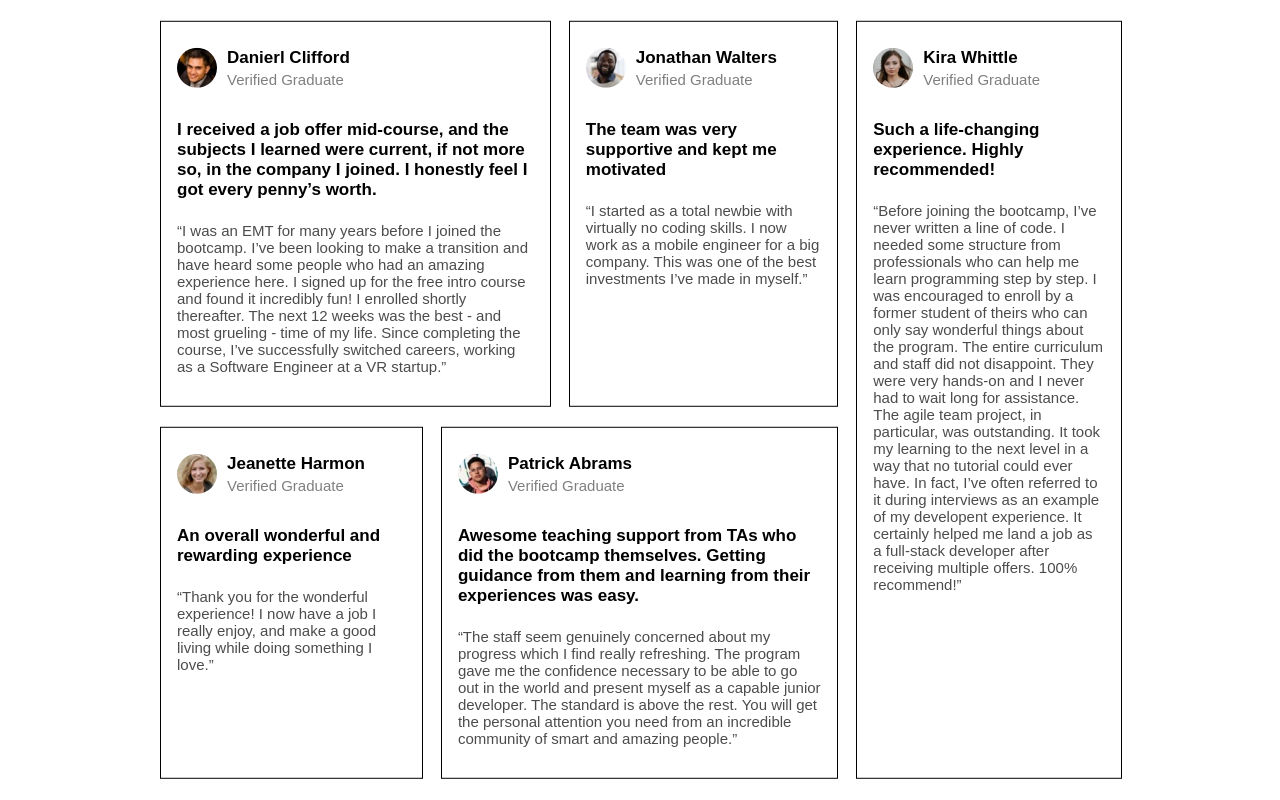
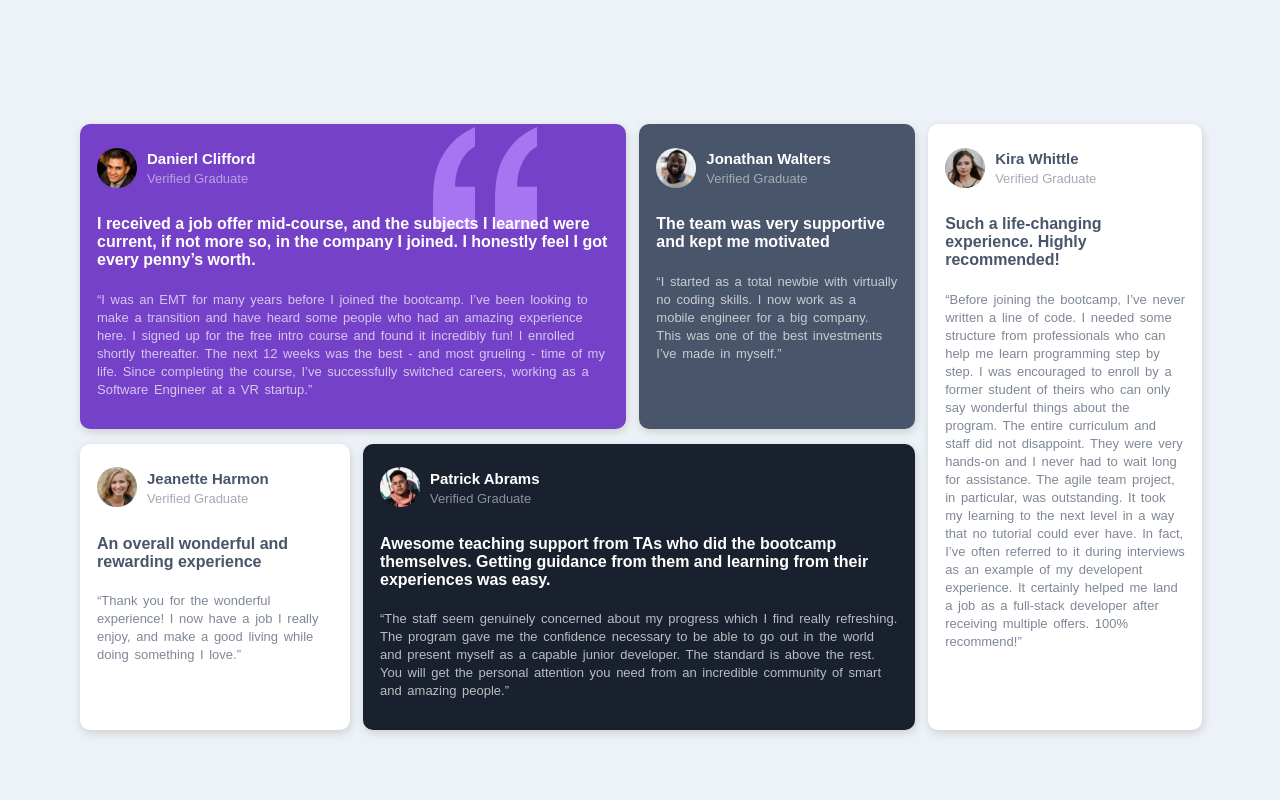
Before and after one commit to r00kieAd/testimonials-grid-section, a plain HTML site: page index.html in a window 1280 px wide. Drawn offline with Linux system fonts and the light colour scheme.

Commit message:
completed

```diff
--- a/style.scss
+++ b/style.scss
@@ -5,8 +5,8 @@ $lightGray: hsl(0, 0%, 81%);
 $lightGrayishBlue: hsl(210, 46%, 95%);
 $lightFontFamily: BarlowSemiCondensed-Light, sans-serif;
 $regularFontFamily: BarlowSemiCondensed-Regular, sans-serif;
-$baseFontSize: clamp(13px, 15px, 17px);
-$maxMainWidth: clamp(40rem, 60rem, 70rem);
+$baseFontSize: clamp(10px, 13px, 15px);
+$maxMainWidth: clamp(20rem, 90vw, 70rem);
 $minMainWidth: 100%;
 $dpSize: clamp(25px, 40px, 50px);
 
@@ -20,46 +20,66 @@ $dpSize: clamp(25px, 40px, 50px);
     src: url(webfont/BarlowSemiCondensed-Regular.ttf) format('.ttf');
 }
 
+body {
+    background: $lightGrayishBlue;
+}
+
 #main {
-    position: absolute;
-    top: 50%;
-    left: 50%;
-    transform: translate(-50%, -50%);
-    width: $maxMainWidth;
+    display: block;
+    position: relative;
+    max-width: $maxMainWidth;
+    margin: auto;
+    transform: translateY(clamp(1rem, 14.5vh, 13rem));
 
     .grid-container {
         display: grid;
-        grid-template-columns: auto auto auto auto;
-        gap: 20px 20px;
+        grid-template-columns: auto auto auto auto auto;
+        grid-template-rows: auto auto;
+        gap: 15px 15px;
 
         .i1 {
-            grid-column: 1/3;
+            grid-column: 1/4;
+            background: url(images/bg-pattern-quotation.svg);
+            background-repeat: no-repeat;
+            background-position: 80% 1%;
+            background-color: $moderateViolet;
+            color: white;
         }
 
         .i2 {
-            grid-column: 3/4;
+            grid-column: 4/5;
+            background-color: $veryDarkGrayishBlue;
+            color: white;
         }
 
         .i3 {
-            grid-column: 4/5;
+            grid-column: 5/6;
             grid-row: 1/3;
+            background-color: white;
+            color: $veryDarkGrayishBlue;
         }
 
         .i4 {
             grid-column: 1/2;
+            background-color: white;
+            color: $veryDarkGrayishBlue;
         }
 
         .i5 {
-            grid-column: 2/4;
+            grid-column: 2/5;
+            background-color: $veryDarkBlackishBlue;
+            color: white;
         }
 
         .grid-items {
             width: 100%;
             height: auto;
-            border: 1px solid black;
+            border: 1px solid transparent;
+            border-radius: 10px;
             font-family: $lightFontFamily;
             font-weight: 400;
             font-size: $baseFontSize;
+            box-shadow: 1px 3px 8px $lightGray;
 
             .contents {
                 padding: 1rem;
@@ -88,6 +108,9 @@ $dpSize: clamp(25px, 40px, 50px);
                                 font-family: $regularFontFamily;
                                 font-weight: 600;
                                 font-size: calc($baseFontSize + 2px);
+                                @media screen and (max-width: 950px) and (min-width: 800px) {
+                                    font-size: calc($baseFontSize);
+                                }
                             }
 
                             .designation {
@@ -99,11 +122,13 @@ $dpSize: clamp(25px, 40px, 50px);
                     .headline {
                         font-family: $regularFontFamily;
                         font-weight: 600;
-                        font-size: calc($baseFontSize + 2px);
+                        font-size: calc($baseFontSize + 3px);
                     }
 
                     .details {
                         opacity: 70%;
+                        line-height: 18px;
+                        word-spacing: 2px;
                     }
                 }
             }
@@ -111,7 +136,7 @@ $dpSize: clamp(25px, 40px, 50px);
     }
 }
 
-@media screen and (max-width: 700px) {
+@media screen and (max-width: 800px) {
 
     #main {
         position: relative;
@@ -121,6 +146,7 @@ $dpSize: clamp(25px, 40px, 50px);
         width: $minMainWidth;
 
         .grid-container {
+            position: relative;
             grid-template-columns: auto;
             column-gap: 0;
 
@@ -134,7 +160,7 @@ $dpSize: clamp(25px, 40px, 50px);
 
             .i3 {
                 grid-column: 1/2;
-                grid-row: auto;
+                grid-row: 5/6;
             }
 
             .i4 {
@@ -146,7 +172,12 @@ $dpSize: clamp(25px, 40px, 50px);
             }
 
             .grid-items {
-                // margin: 1rem;
+                position: inherit;
+                width: auto;
+
+                .contents {
+                    position: inherit;
+                }
             }
         }
     }
```
Also changed, not shown: index.html (+0 -1 lines), Screenshot 2024-05-14 at 23.03.21.png (added), design/desktop-design.jpg (deleted), design/desktop-preview.jpg (deleted), design/mobile-design.jpg (deleted), style.css, 4 other files.
